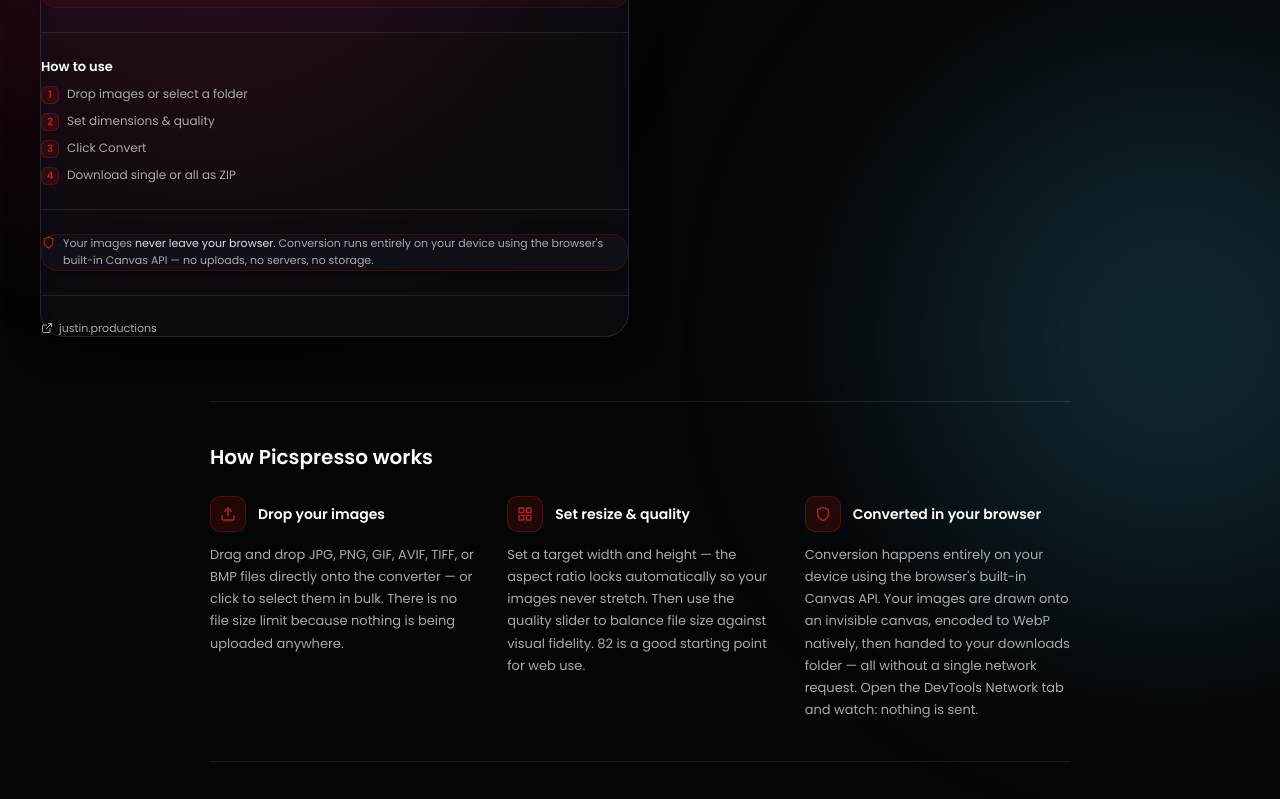
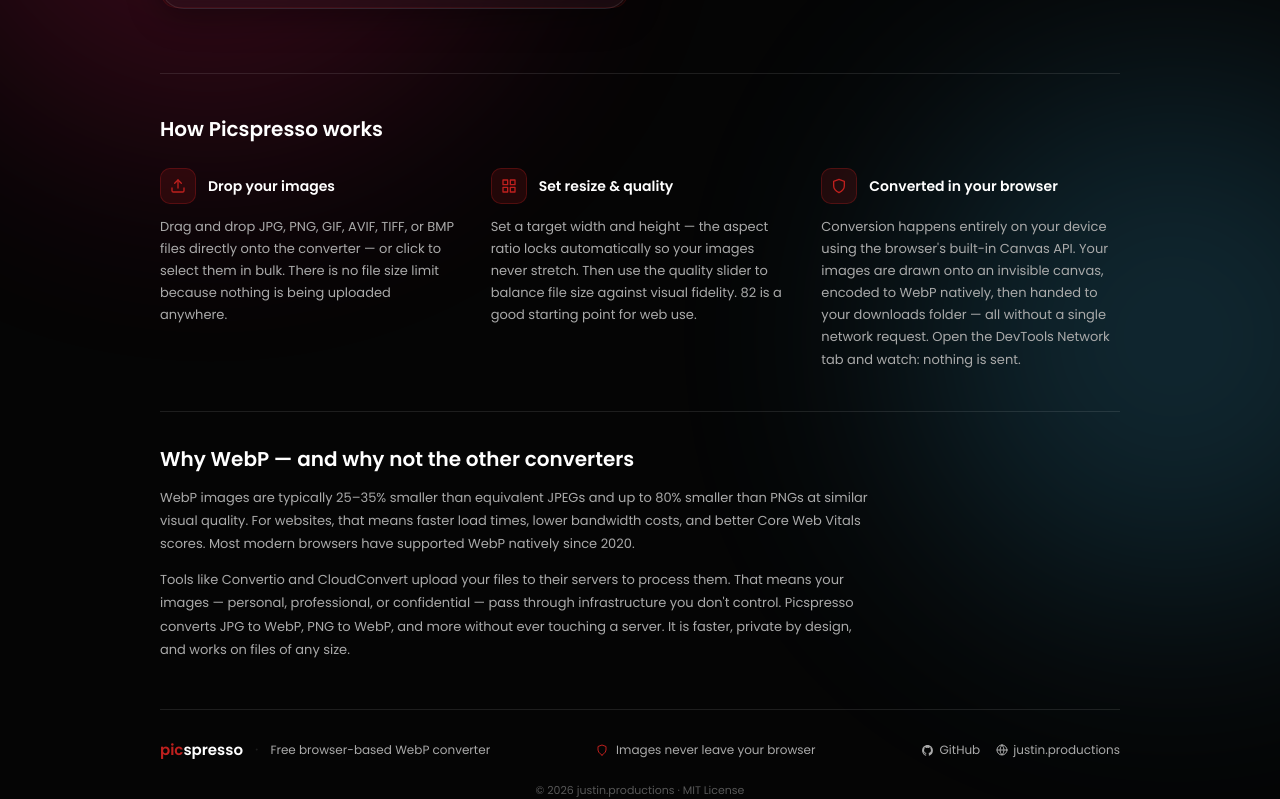
Before and after one commit to justinproductions/picspresso, a Next.js app: page / in a window 1280 px wide. Shown: the part 360-1159 px from the top of the page. Built offline with nearby package versions, Linux system fonts and the light colour scheme.

Commit message:
feat: 50/50 panels, remove sidebar clutter, add proper footer

```diff
--- a/app/page.tsx
+++ b/app/page.tsx
@@ -153,7 +153,7 @@
   }
 
   return (
-    <main className="relative z-10 flex flex-col min-h-screen px-6 py-8" style={{ maxWidth: 1200, margin: "0 auto", width: "100%" }}>
+    <main className="relative z-10 flex flex-col min-h-screen px-6 py-8" style={{ maxWidth: 960, margin: "0 auto", width: "100%" }}>
       {/* Header */}
       <header className="flex items-center justify-between mb-10">
         <div>
@@ -256,79 +256,6 @@
             </div>
           )}
 
-          {/* How to use */}
-          <div style={{ height: 1, background: "var(--border)" }} />
-          <div className="flex flex-col gap-2">
-            <span style={{ color: "var(--heading)", fontSize: 13, fontWeight: 600 }}>How to use</span>
-            {[
-              { n: "1", text: "Drop images or select a folder" },
-              { n: "2", text: "Set dimensions & quality" },
-              { n: "3", text: "Click Convert" },
-              { n: "4", text: "Download single or all as ZIP" },
-            ].map(({ n, text }) => (
-              <div key={n} className="flex items-start gap-2">
-                <span
-                  style={{
-                    background: "rgba(191,32,30,0.15)",
-                    border: "1px solid rgba(191,32,30,0.3)",
-                    borderRadius: 6,
-                    color: "var(--accent)",
-                    fontSize: 10,
-                    fontWeight: 700,
-                    width: 18,
-                    height: 18,
-                    display: "flex",
-                    alignItems: "center",
-                    justifyContent: "center",
-                    flexShrink: 0,
-                    marginTop: 1,
-                  }}
-                >
-                  {n}
-                </span>
-                <span style={{ color: "var(--muted)", fontSize: 12, lineHeight: 1.5 }}>{text}</span>
-              </div>
-            ))}
-          </div>
-
-          {/* Privacy note */}
-          <div style={{ height: 1, background: "var(--border)" }} />
-          <div
-            className="glass-sm p-3 flex gap-2"
-            style={{ borderColor: "rgba(191,32,30,0.2)" }}
-          >
-            <svg style={{ flexShrink: 0, marginTop: 1 }} width="13" height="13" viewBox="0 0 24 24" fill="none" stroke="var(--accent)" strokeWidth="2" strokeLinecap="round" strokeLinejoin="round">
-              <path d="M12 22s8-4 8-10V5l-8-3-8 3v7c0 6 8 10 8 10z" />
-            </svg>
-            <p style={{ color: "var(--muted)", fontSize: 11, lineHeight: 1.6 }}>
-              Your images <span style={{ color: "var(--text)" }}>never leave your browser.</span> Conversion runs entirely on your device using the browser&apos;s built-in Canvas API — no uploads, no servers, no storage.
-            </p>
-          </div>
-
-          {/* Footer */}
-          <div style={{ height: 1, background: "var(--border)" }} />
-          <a
-            href="https://justin.productions/en"
-            target="_blank"
-            rel="noopener noreferrer"
-            style={{
-              color: "var(--muted)",
-              fontSize: 11,
-              textDecoration: "none",
-              display: "flex",
-              alignItems: "center",
-              gap: 6,
-              transition: "color 0.2s ease",
-            }}
-            className="hover:text-white"
-          >
-            <svg width="12" height="12" viewBox="0 0 24 24" fill="none" stroke="currentColor" strokeWidth="2" strokeLinecap="round" strokeLinejoin="round">
-              <path d="M18 13v6a2 2 0 0 1-2 2H5a2 2 0 0 1-2-2V8a2 2 0 0 1 2-2h6" />
-              <polyline points="15 3 21 3 21 9" />
-              <line x1="10" y1="14" x2="21" y2="3" />
-            </svg>
-            justin.productions
-          </a>
         </aside>
 
         {/* Right panel — dropzone + grid */}
@@ -404,7 +331,7 @@
       </div>
 
       {/* How it works — SEO content, below the fold */}
-      <section className="mt-16 mb-8" style={{ maxWidth: 860, margin: "64px auto 32px" }}>
+      <section className="mt-16 mb-8" style={{ margin: "64px 0 32px" }}>
         <div style={{ height: 1, background: "var(--border)", marginBottom: 40 }} />
 
         <h2 style={{ color: "var(--heading)", fontSize: 20, fontWeight: 600, marginBottom: 24 }}>
@@ -492,6 +419,62 @@
           </p>
         </div>
       </section>
+
+      {/* Footer */}
+      <footer style={{ borderTop: "1px solid var(--border)", marginTop: 16, paddingTop: 28, paddingBottom: 32 }}>
+        <div className="flex flex-col sm:flex-row items-center justify-between gap-4">
+          {/* Brand */}
+          <div className="flex items-center gap-3">
+            <span style={{ color: "var(--heading)", fontWeight: 600, fontSize: 15 }}>
+              <span style={{ color: "var(--accent)" }}>pic</span>spresso
+            </span>
+            <span style={{ color: "var(--border)" }}>·</span>
+            <span style={{ color: "var(--muted)", fontSize: 12 }}>Free browser-based WebP converter</span>
+          </div>
+
+          {/* Privacy badge */}
+          <div className="flex items-center gap-2" style={{ color: "var(--muted)", fontSize: 12 }}>
+            <svg width="12" height="12" viewBox="0 0 24 24" fill="none" stroke="var(--accent)" strokeWidth="2" strokeLinecap="round" strokeLinejoin="round">
+              <path d="M12 22s8-4 8-10V5l-8-3-8 3v7c0 6 8 10 8 10z" />
+            </svg>
+            Images never leave your browser
+          </div>
+
+          {/* Links */}
+          <div className="flex items-center gap-4">
+            <a
+              href="https://github.com/justinproductions/picspresso"
+              target="_blank"
+              rel="noopener noreferrer"
+              style={{ color: "var(--muted)", fontSize: 12, textDecoration: "none", display: "flex", alignItems: "center", gap: 5 }}
+              className="hover:text-white transition-colors"
+            >
+              <svg width="13" height="13" viewBox="0 0 24 24" fill="currentColor">
+                <path d="M12 2C6.477 2 2 6.484 2 12.017c0 4.425 2.865 8.18 6.839 9.504.5.092.682-.217.682-.483 0-.237-.008-.868-.013-1.703-2.782.605-3.369-1.343-3.369-1.343-.454-1.158-1.11-1.466-1.11-1.466-.908-.62.069-.608.069-.608 1.003.07 1.531 1.032 1.531 1.032.892 1.53 2.341 1.088 2.91.832.092-.647.35-1.088.636-1.338-2.22-.253-4.555-1.113-4.555-4.951 0-1.093.39-1.988 1.029-2.688-.103-.253-.446-1.272.098-2.65 0 0 .84-.27 2.75 1.026A9.564 9.564 0 0 1 12 6.844a9.59 9.59 0 0 1 2.504.337c1.909-1.296 2.747-1.027 2.747-1.027.546 1.379.202 2.398.1 2.651.64.7 1.028 1.595 1.028 2.688 0 3.848-2.339 4.695-4.566 4.943.359.309.678.92.678 1.855 0 1.338-.012 2.419-.012 2.747 0 .268.18.58.688.482A10.02 10.02 0 0 0 22 12.017C22 6.484 17.522 2 12 2z" />
+              </svg>
+              GitHub
+            </a>
+            <a
+              href="https://justin.productions/en"
+              target="_blank"
+              rel="noopener noreferrer"
+              style={{ color: "var(--muted)", fontSize: 12, textDecoration: "none", display: "flex", alignItems: "center", gap: 5 }}
+              className="hover:text-white transition-colors"
+            >
+              <svg width="12" height="12" viewBox="0 0 24 24" fill="none" stroke="currentColor" strokeWidth="2" strokeLinecap="round" strokeLinejoin="round">
+                <circle cx="12" cy="12" r="10" />
+                <line x1="2" y1="12" x2="22" y2="12" />
+                <path d="M12 2a15.3 15.3 0 0 1 4 10 15.3 15.3 0 0 1-4 10 15.3 15.3 0 0 1-4-10 15.3 15.3 0 0 1 4-10z" />
+              </svg>
+              justin.productions
+            </a>
+          </div>
+        </div>
+
+        <p style={{ color: "var(--muted)", fontSize: 11, marginTop: 20, opacity: 0.5, textAlign: "center" }}>
+          © {new Date().getFullYear()} justin.productions · MIT License
+        </p>
+      </footer>
     </main>
   );
 }
```
